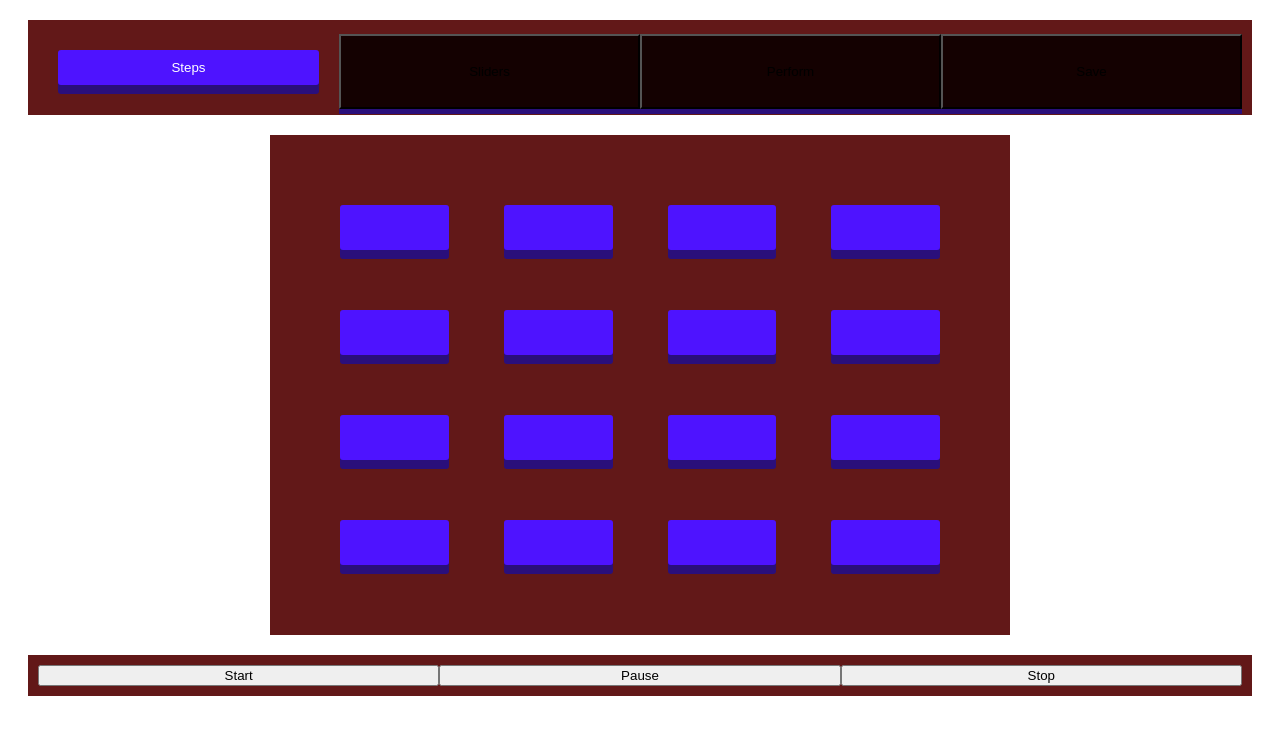
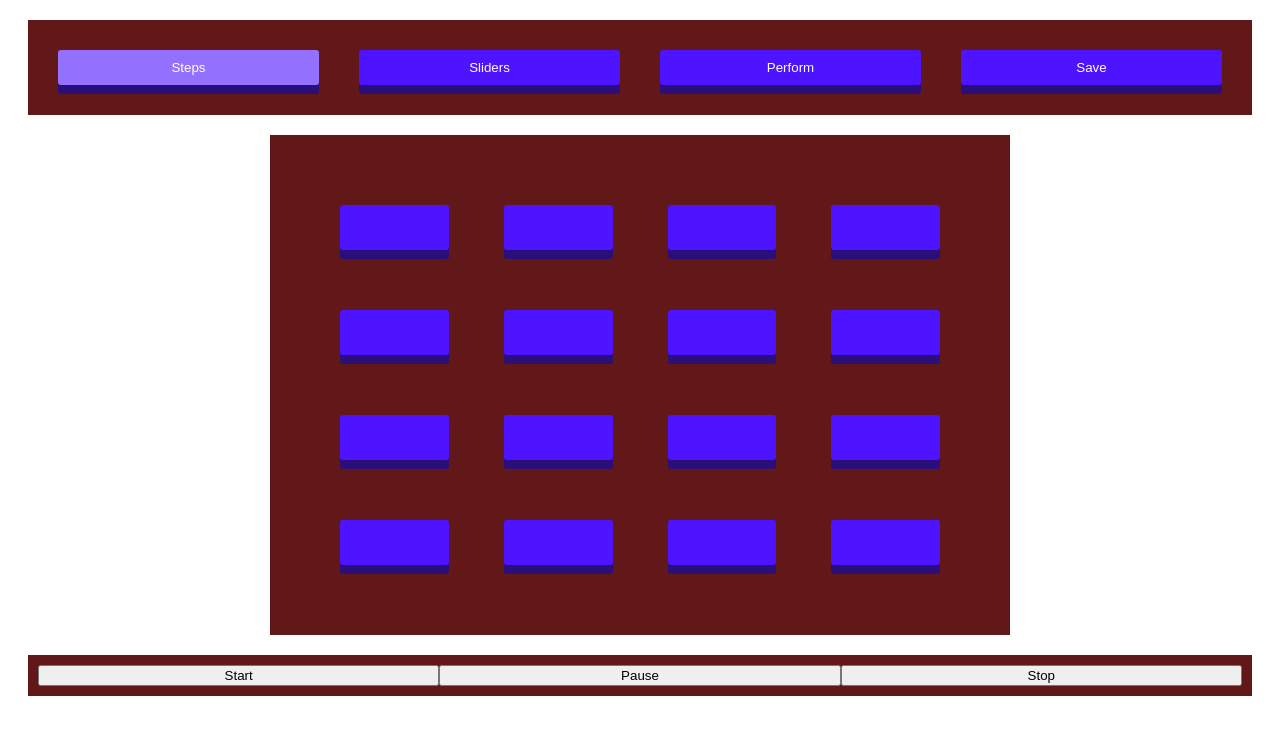
Before and after one commit to eric-simmons/grooveBoxReact, a React (Create React App) app: page / in a window 1280 px wide. Shown: the top 734 px of the page. Built offline with nearby package versions, Linux system fonts and the light colour scheme.

Commit message:
transport running

```diff
--- a/src/components/modes.js
+++ b/src/components/modes.js
@@ -6,23 +6,23 @@ const Modes = ({ view, setView }) => {
         <div className="modes">
             <Button
                 onClick={() => setView('steps')}
-                className={`${view === 'steps' ? 'btn' : 'btn-active'}`}>
+                className={`${view === 'steps' ? 'btn-active' : 'btn'}`}>
                 Steps
             </Button>
 
             <Button
                 onClick={() => setView('sliders')}
-                className={`${view === 'sliders' ? 'btn' : 'btn-active'}`}>
+                className={`${view === 'sliders' ? 'btn-active' : 'btn'}`}>
                 Sliders
             </Button>
             <Button
                 onClick={() => setView('perform')}
-                className={`${view === 'perform' ? 'btn' : 'btn-active'}`}>
+                className={`${view === 'perform' ? 'btn-active' : 'btn'}`}>
                 Perform
             </Button>
             <Button
                 onClick={() => setView('save')}
-                className={`${view === 'save' ? 'btn' : 'btn-active'}`}>
+                className={`${view === 'save' ? 'btn-active' : 'btn'}`}>
                 Save
             </Button>
         </div>
--- a/src/components/transport.js
+++ b/src/components/transport.js
@@ -1,19 +1,35 @@
 
 import Button from "./button"
+import { useStepsContext } from "../ctx/stepContext"
+import { START_PLAYHEAD } from "../ctx/actions"
+import {Transport, Time, } from 'tone'
 
-const TransportControl = ({ playHead, setPlayHead }) => {
+
+
+const TransportControl = () => {
+    const { state, dispatch } = useStepsContext()
     return (
         <div className="transportControl">
             <Button
-                onClick={() => setPlayHead('start')}>
+                onClick={() => {
+                    Transport.start()
+                    console.log(Time)
+                    dispatch({
+                        type: START_PLAYHEAD,
+                        payload: state
+                    })
+                }}
+            >
                 Start
             </Button>
-            <Button
-                onClick={() => setPlayHead('pause')}>
-                Pause
+
+
+
+
+
+            <Button>Pause
             </Button>
-            <Button
-                onClick={() => setPlayHead('stop')}>
+            <Button>
                 Stop
             </Button>
         </div>
--- a/src/ctx/actions.js
+++ b/src/ctx/actions.js
@@ -1,2 +1,3 @@
 export const TOGGLE_STEP = 'TOGGLE_STEP'
 export const SEQUENCE_PITCH = 'SEQUENCE_PITCH'
+export const START_PLAYHEAD = 'START_PLAYHEAD'
--- a/src/ctx/reducer.js
+++ b/src/ctx/reducer.js
@@ -1,13 +1,10 @@
-import { TOGGLE_STEP, SEQUENCE_PITCH } from "./actions"
-// import classNames from "classnames"
-// let isActive
+import * as Tone from "tone";
 
-// let btnClass = classNames({
-//     'btn': true,
-//     'btn-active': isActive
-// }
-// )
-
+import {
+    TOGGLE_STEP,
+    SEQUENCE_PITCH,
+    START_PLAYHEAD
+} from "./actions"
 
 
 const reducer = (state, action) => {
@@ -48,6 +45,29 @@ const reducer = (state, action) => {
                         steps: updatedSteps
                     })
             }
+        case START_PLAYHEAD:
+            {
+                //why doesnt it work without this????
+                const osc = new Tone.Oscillator()
+                Tone.Transport.scheduleRepeat((time) => {
+                    console.log(time)
+                    Tone.Draw.schedule(() => {
+                        let playHead = Math.floor(((Tone.Transport.progress) * 4) * Tone.Transport.loopEnd)
+                        let updatedSteps = state.steps.map(step => {
+                            return {
+                                ...step,
+                                currentStep: step.stepId === playHead ? !step.currentStep : step.currentStep
+                            }
+                        })
+                    }, time)
+
+                }, "8n")
+                // transport must be started before it starts invoking events
+
+                Tone.Transport.start()
+                // Tone.Transport.start()
+
+            }
 
 
 
--- a/src/index.css
+++ b/src/index.css
@@ -52,9 +52,15 @@
 }
 
 .btn-active{
-  background-color: #140101;
-  box-shadow: 0 5px #2a0f7b;
-  transform: translateY(4px);
+  display: grid;
+  margin: 20px;
+  padding: 10px;
+  cursor: pointer;
+  color: #fff;
+  background-color: #9470ff;
+  border: none;
+  border-radius:3px;
+  box-shadow: 0 9px #2a0f7b;
 }
 
 .globalSliders {
```
Also changed, not shown: src/instruments/kick.js (+1 -38 lines).
